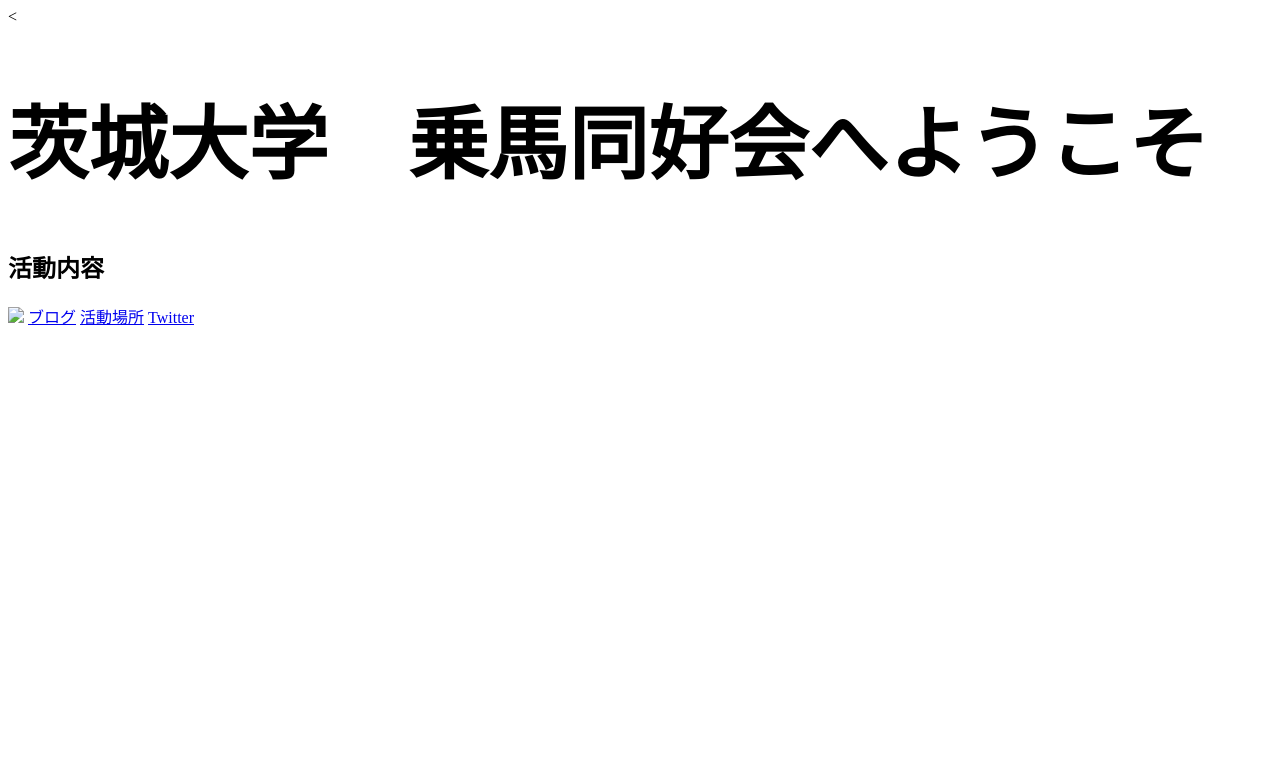
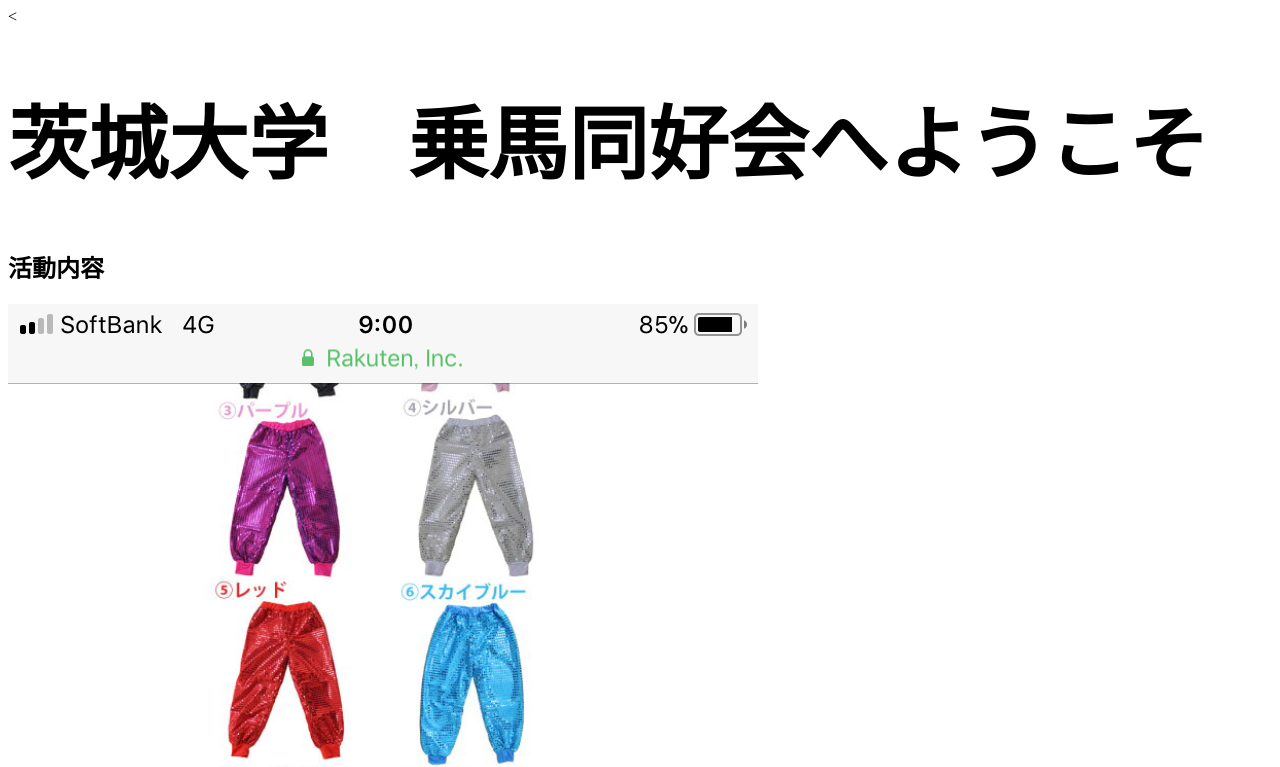
Before and after one commit to coriushu0618/practice_html, a plain HTML site: page index.html in a window 1280 px wide. Shown: the top 767 px of the page. Drawn offline with Linux system fonts and the light colour scheme.

Commit message:
Update index.html

```diff
--- a/index.html
+++ b/index.html
@@ -9,7 +9,7 @@
 <body>
   <h1>茨城大学　乗馬同好会へようこそ</h1>
   <h2>活動内容</h2>
-  <img src="20180102_031530685_iOS.jpg ">
+  <img src="20180930_000004000_iOS.png">
   <hooter>
   <a href="https://iuj08.exblog.jp/">ブログ</a>
   <a href="http://www.turnier-stall.com/">活動場所</a>
```
